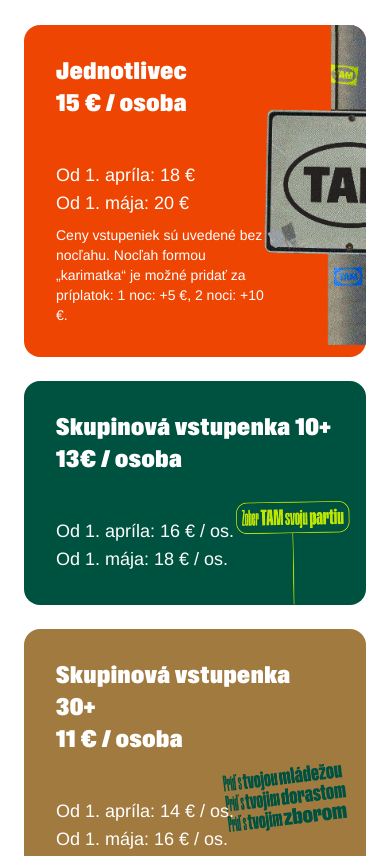
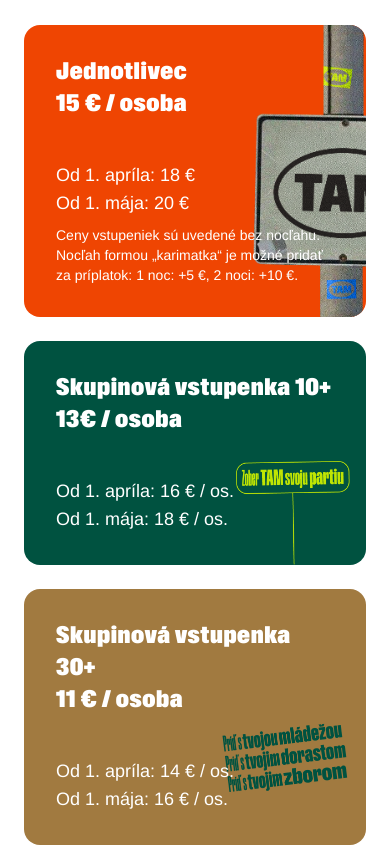
Before and after one commit to marusky/tam, a website: page v2.html in a window 390 px wide. Shown: the part 717-1573 px from the top of the page. Drawn offline with Linux system fonts and the light colour scheme.

Commit message:
well now final (web-2.0)

```diff
--- a/v2.html
+++ b/v2.html
@@ -96,14 +96,14 @@
             Od 1. apríla: 18 € <br>
             Od 1. mája: 20 €
           </p>
-          <p class="mt-2 text-sm pr-14 sm:pr-30 md:pr-14 xl:pr-0">
+          <p class="mt-2 text-sm sm:pr-30 md:pr-14 xl:pr-0">
             Ceny vstupeniek sú uvedené bez nocľahu. Nocľah formou
             „karimatka“ je možné pridať za príplatok: 1 noc: +5 €, 2 noci: +10 €.
           </p>
         </div>
-        <img src="assets/pole.png" alt="" class="z-0 xl:block absolute top-0 -right-28 xl:-right-10 h-80 md:h-120 xl:h-130">
+        <img src="assets/pole.png" alt="" class="z-0 xl:block absolute top-0 -right-28 xl:-right-10 h-84 md:h-120 xl:h-130">
       </a>
-      <a href="https://www.edumiscentrum.sk/product/tam-2026-vstupenka/" class="bg-[#005240] rounded-2xl flex flex-col justify-between items-start p-8 md:p-6 lg:p-8 relative">
+      <a href="https://www.edumiscentrum.sk/product/tam-2026-vstupenka/" class="bg-[#005240] rounded-2xl flex flex-col justify-between items-start p-8 md:p-6 lg:p-8 relative overflow-hidden">
         <p class="z-10 font-gravity text-2xl xl:text-4xl tracking-wide text-nowrap">
           Skupinová vstupenka 10+<br/>
           13€ / osoba
@@ -116,7 +116,7 @@
         </div>
         <img src="assets/small-pole.png" alt="" class="absolute bottom-0 right-4 xl:right-10 h-26 xl:h-38">
       </a>
-      <a href="https://www.edumiscentrum.sk/product/tam-2026-vstupenka/" class="bg-[#A17A40] rounded-2xl flex flex-col justify-between items-start p-8 md:p-6 lg:p-8 relative">
+      <a href="https://www.edumiscentrum.sk/product/tam-2026-vstupenka/" class="bg-[#A17A40] rounded-2xl flex flex-col justify-between items-start p-8 md:p-6 lg:p-8 relative overflow-hidden">
         <p class="font-gravity text-2xl xl:text-4xl tracking-wide z-10">
           Skupinová vstupenka 30+<br/>
           11 € / osoba
```
Also changed, not shown: assets/tailwind.v2-1.css.
